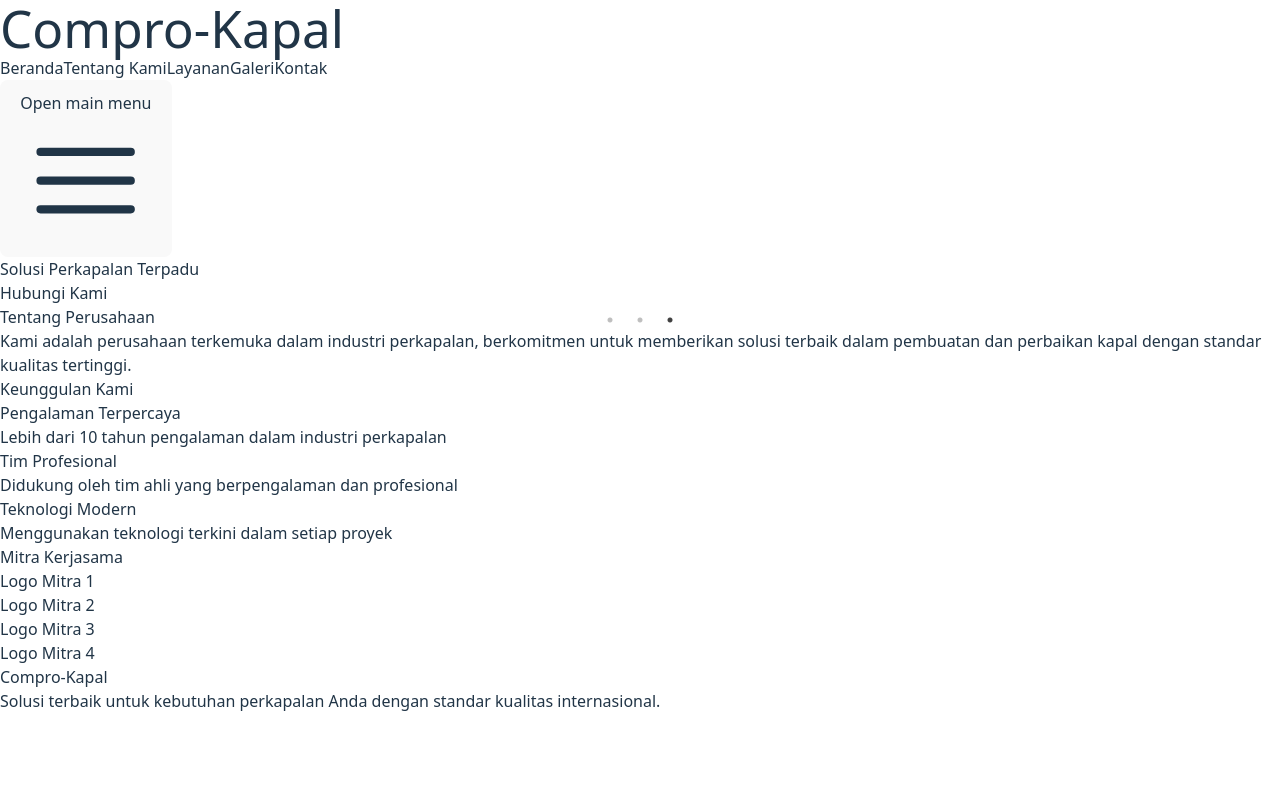
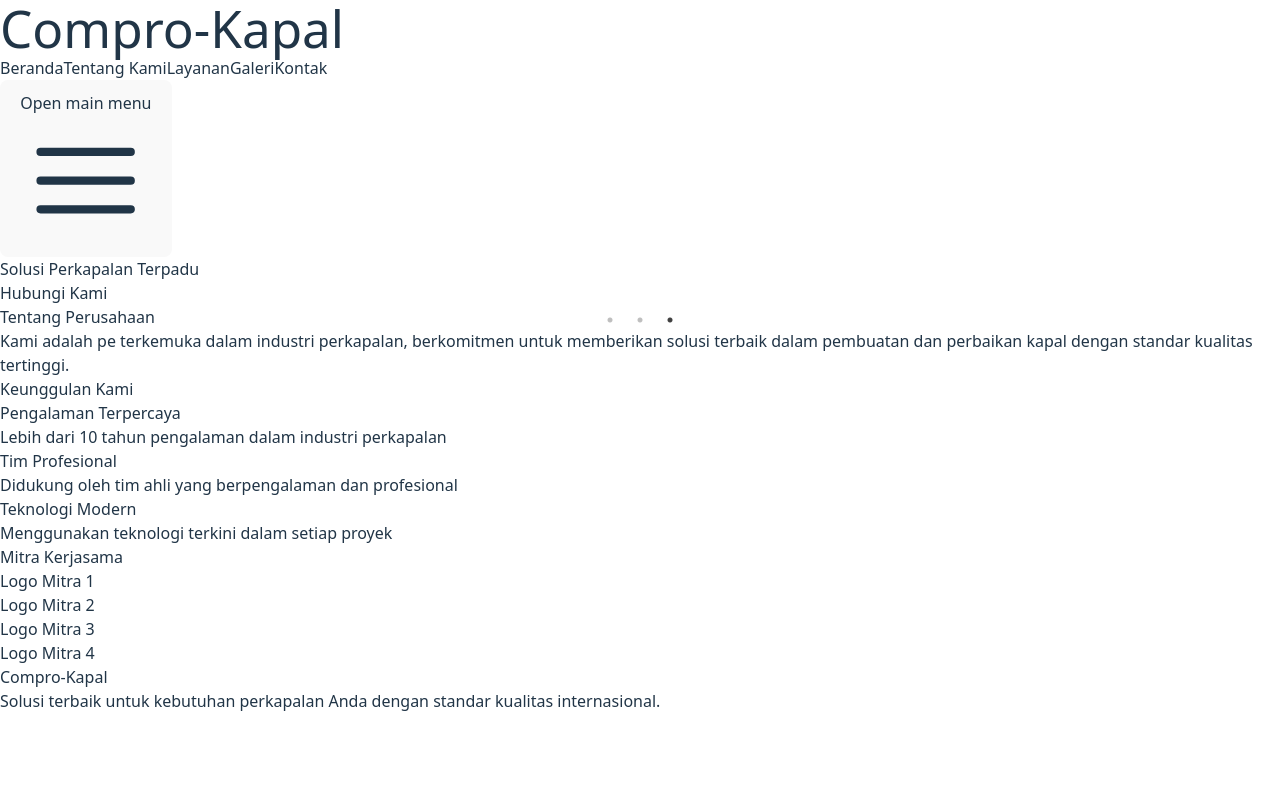
Before and after one commit to MAzrilFahrezi/ComproKapal, a React (Vite) app: page / in a window 1280 px wide. Shown: the top 800 px of the page. Built offline with nearby package versions, Linux system fonts and the light colour scheme; grey boxes are pictures that could not be loaded.

Commit message:
update again

```diff
--- a/src/App.jsx
+++ b/src/App.jsx
@@ -11,7 +11,7 @@ function Home() {
         <h2 className="text-3xl font-bold text-center text-gray-900 mb-8">Tentang Perusahaan</h2>
         <div className="bg-white rounded-xl shadow-lg p-8">
           <p className="text-lg text-gray-600 leading-relaxed text-center max-w-3xl mx-auto">
-            Kami adalah perusahaan terkemuka dalam industri perkapalan, berkomitmen untuk memberikan solusi terbaik dalam pembuatan dan perbaikan kapal dengan standar kualitas tertinggi.
+            Kami adalah pe terkemuka dalam industri perkapalan, berkomitmen untuk memberikan solusi terbaik dalam pembuatan dan perbaikan kapal dengan standar kualitas tertinggi.
           </p>
         </div>
       </section>
```
